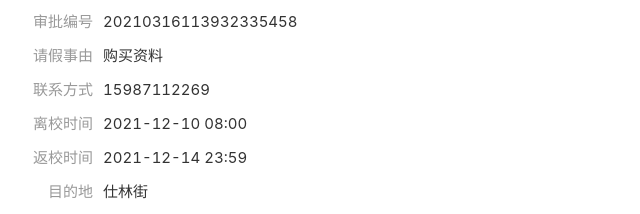
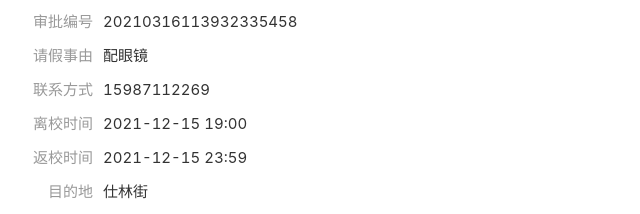
Before and after one commit to yibanjiatiao1/hy30, a plain HTML site: page index.html in a window 1280 px wide. Shown: the part 186-400 px from the top of the page, 0-640 px from the left. Drawn offline with Linux system fonts and the light colour scheme; a script that the page names is missing.

Commit message:
Update index.html

```diff
--- a/index.html
+++ b/index.html
@@ -119,7 +119,7 @@
          <div class="hx-detail-item">
           <span class="hx-detail-item-label">请假事由</span>
           <div class="hx-detail-item-field">
-           购买资料          </div>
+           配眼镜          </div>
          </div>
          <div class="hx-detail-item">
           <span class="hx-detail-item-label">联系方式</span>
@@ -129,12 +129,12 @@
          <div class="hx-detail-item">
           <span class="hx-detail-item-label">离校时间</span>
           <div class="hx-detail-item-field">
-           2021-12-10 08:00          </div>
+           2021-12-15 19:00          </div>
          </div>
          <div class="hx-detail-item">
           <span class="hx-detail-item-label">返校时间</span>
           <div class="hx-detail-item-field">
-           2021-12-14 23:59          </div>
+           2021-12-15 23:59          </div>
          </div>
          <div class="hx-detail-item">
           <span class="hx-detail-item-label">目的地</span>
```
